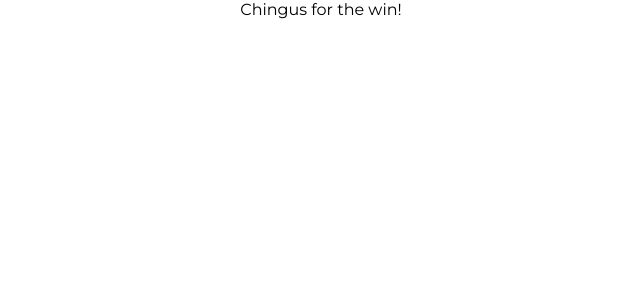
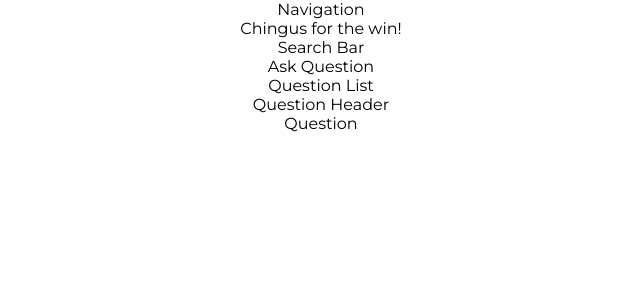
Before and after one commit to chingu-voyages/v8-bears-team-02, a React (Create React App) app in the folder client/: page / in a window 1280 px wide. Shown: the top 300 px of the page, without its empty margins (319-959 px from the left). Built offline with nearby package versions, Linux system fonts and the light colour scheme.

Commit message:
Create initial components

```diff
--- /dev/null
+++ b/client/src/components/AskQuestion.jsx
@@ -0,0 +1,11 @@
+import React from 'react';
+
+class AskQuestion extends React.Component {
+    render(){
+        return (
+            <div>Ask Question</div>
+        )
+    }
+}
+
+export default AskQuestion;
--- /dev/null
+++ b/client/src/components/Navigation.jsx
@@ -0,0 +1,9 @@
+import React from 'react';
+
+const Navigation = () => {
+  return (
+      <div>Navigation</div>
+  )
+};
+
+export default Navigation;
--- /dev/null
+++ b/client/src/components/Question.jsx
@@ -0,0 +1,16 @@
+import React from 'react';
+
+import {QuestionHeader} from './QuestionHeader';
+
+class Question extends React.Component {
+    render() {
+        return (
+            <div>
+                <QuestionHeader/>
+                Question
+            </div>
+        )
+    }
+}
+
+export default Question;
--- /dev/null
+++ b/client/src/components/QuestionHeader.jsx
@@ -0,0 +1,7 @@
+import React from 'react';
+
+export const QuestionHeader = () => {
+    return(
+        <div>Question Header</div>
+    )
+};
--- /dev/null
+++ b/client/src/components/QuestionList.jsx
@@ -0,0 +1,16 @@
+import React from 'react';
+
+import Question from './Question';
+
+class QuestionList extends React.Component {
+    render(){
+        return(
+            <div>
+                Question List
+                <Question />
+            </div>
+        )
+    }
+}
+
+export default QuestionList;
--- /dev/null
+++ b/client/src/components/SearchBar.jsx
@@ -0,0 +1,18 @@
+import React from 'react';
+
+import AskQuestion from './AskQuestion';
+
+class SearchBar extends React.Component {
+
+    render() {
+        return (
+         <div>
+             Search Bar
+             <AskQuestion />
+         </div>
+
+        )
+    }
+}
+
+export default SearchBar;
--- a/client/src/containers/App.jsx
+++ b/client/src/containers/App.jsx
@@ -3,6 +3,9 @@ import React, { Component } from 'react';
 // import { faIgloo } from '@fortawesome/free-solid-svg-icons';
 // library.add(faIgloo)
 
+import Navigation from '../components/Navigation';
+import QuestionList from '../components/QuestionList';
+import SearchBar from '../components/SearchBar';
 
 import './App.scss';
 
@@ -10,7 +13,10 @@ class App extends Component {
   render() {
     return (
       <div className="App">
+        <Navigation/>
         Chingus for the win!
+        <SearchBar />
+        <QuestionList />
       </div>
     );
   }
```
Also changed, not shown: client/src/components/Login.jsx (added, +11 -0 lines), client/src/components/Register.jsx (added, +11 -0 lines), client/src/components/UserProfile.jsx (added, +11 -0 lines).
